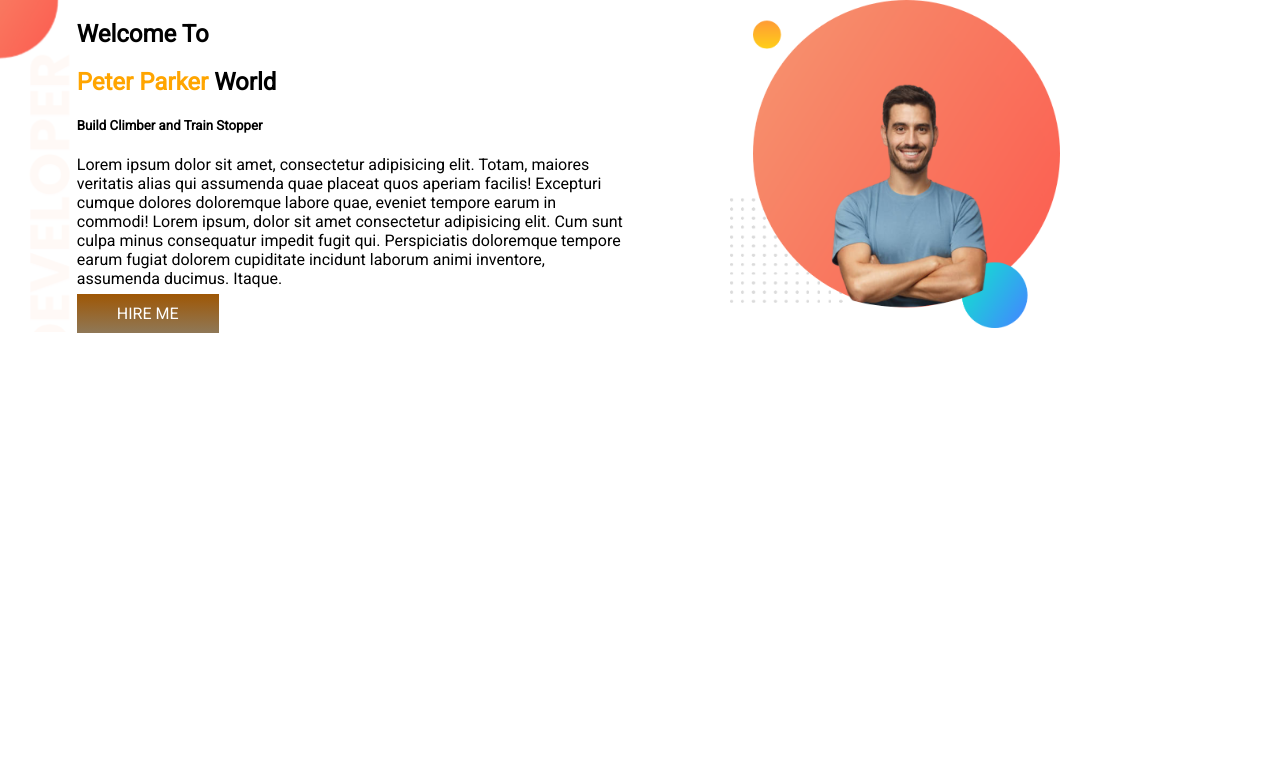
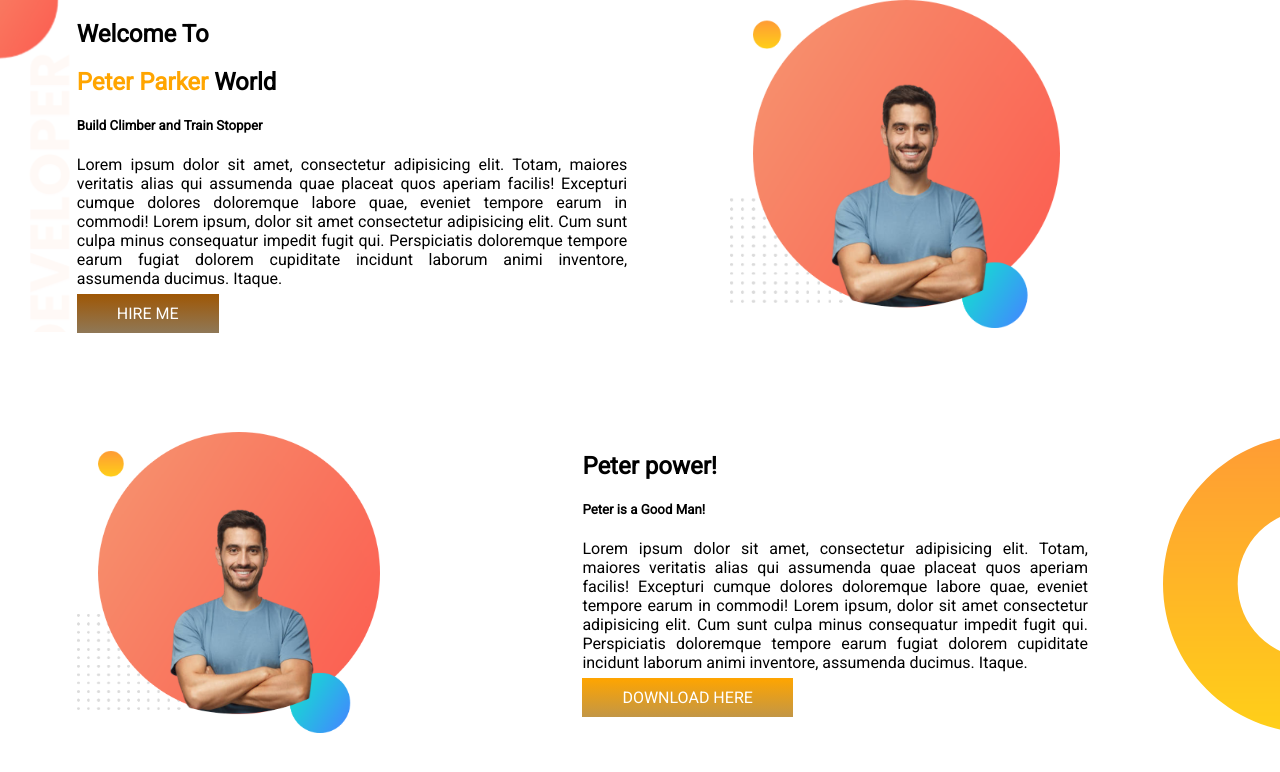
Before and after one commit to miraj2017/practice-with-module-4, a plain HTML site: page index.html in a window 1280 px wide. Drawn offline with Linux system fonts and the light colour scheme.

Commit message:
section-2 added

```diff
--- a/index.html
+++ b/index.html
@@ -35,6 +35,24 @@
 
     </section>
 
+    <section class="part-2">
+        <div class="part-2-left">
+            <img src="images/my-bg (2).png" alt="man's image">
+        </div>
+        <div class="part-2-right">
+            <h1>Peter power!</h1>
+
+            <h5>Peter is a Good Man!</h5>
+            <p>Lorem ipsum dolor sit amet, consectetur adipisicing elit. Totam, maiores veritatis alias qui assumenda
+                quae placeat quos aperiam facilis! Excepturi cumque dolores doloremque labore quae, eveniet tempore
+                earum in commodi! Lorem ipsum, dolor sit amet consectetur adipisicing elit. Cum sunt culpa minus
+                consequatur impedit fugit qui. Perspiciatis doloremque tempore earum fugiat dolorem cupiditate incidunt
+                laborum animi inventore, assumenda ducimus. Itaque.</p>
+
+            <a target="_blank" href="https//:www.google.com">DOWNLOAD HERE</a>
+        </div>
+    </section>
+
 </body>
 
 </html>
--- a/style.css
+++ b/style.css
@@ -11,6 +11,7 @@ body{
     display: flex;
     background-image: url(images/top-banner.png);
     background-repeat: no-repeat;
+    margin-bottom:100px;
 
 }
 .part-1 .span-1{
@@ -27,6 +28,7 @@ body{
 .part-1-left{
     width: 50%;
     padding-left: 6%;
+    text-align: justify;
 }
 .part-1-right{
     width: 50%;
@@ -35,3 +37,32 @@ body{
 .part-1-right img{
     width: 60%;
 }
+
+
+.part-2{
+    display: flex;
+    background-image: url(images/dream-bg.png);
+    background-repeat: no-repeat;
+    background-position:right;
+}
+.part-2-left{
+    width: 50%;
+    margin-left: 6%;
+}
+.part-2-left img{
+    width: 60%;
+}
+.part-2-right{
+    width: 50%;
+    text-align: justify;
+    margin-right: 15%;
+
+
+}
+
+.part-2 a{
+    text-decoration: none;
+    background-image: linear-gradient(orange,rgb(194, 150, 70));
+    color: white;
+    padding: 10px 40px;
+}
```
